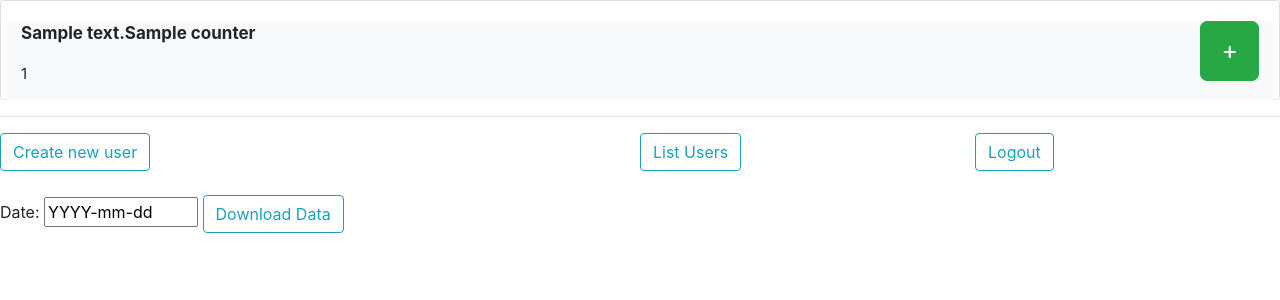
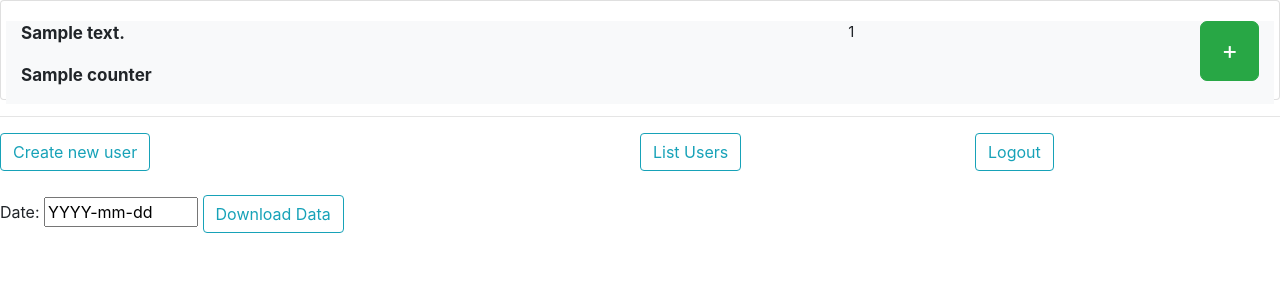
Before and after one commit to tmhnguyen1/aws_counter_server, a Flask app: a page that uses counter_server/app/templates/counter.html in a window 1280 px wide. Shown: the top 300 px of the page. Run offline with Flask 3, Linux system fonts and the light colour scheme; a user stored in the database is signed in; tables that the repository leaves empty hold one stand-in row (values such as "Sample post"); parts of the project's set-up code (start-up, migrations or seed data) failed here and were passed over; some libraries are stand-ins or nearby versions.

Commit message:
adjust column width

```diff
--- a/counter_server/app/templates/counter.html
+++ b/counter_server/app/templates/counter.html
@@ -8,10 +8,13 @@
         <div class="row">
           <div class="col-7 bg-light text-left">
             <!-- <p style="font-weight: bold; color: red;">This text will be bold and red.</p> -->
-            <p class="title" style="font-weight: bold; font-size: 17px">{{ counter.label_desc + counter.label_tran }}</p>
+            <p class="title" style="font-weight: bold; font-size: 17px">{{ counter.label_desc }}</p>
+            <p class="title" style="font-weight: bold; font-size: 17px">{{ counter.label_tran }}</p>
+          </div>
+          <div class="col-2 bg-light text-center">
             <p class="subtitle" style="font-size: 15px; " id="counter-{{ counter.label_no }}">{{ counter.count_val }}</p>
           </div>
-          <div class="col-5 bg-light text-right">
+          <div class="col-3 bg-light text-right">
             <button onmousedown="startUpdatingCounter('{{ counter.label_no }}', '{{ username }}', 'add')" onmouseup="stopUpdatingCounter('{{ counter.label_no }}')" onmouseleave="stopUpdatingCounter('{{ counter.label_no }}')" ontouchstart="startUpdatingCounter('{{ counter.label_no }}', '{{ username }}', 'add')" ontouchend="stopUpdatingCounter('{{ counter.label_no }}')" ontouchcancel="stopUpdatingCounter('{{ counter.label_no }}')" id="button-{{ counter.label_no}} " class="btn btn-success btn-xl">+</button>
           </div>
         </div>
```
